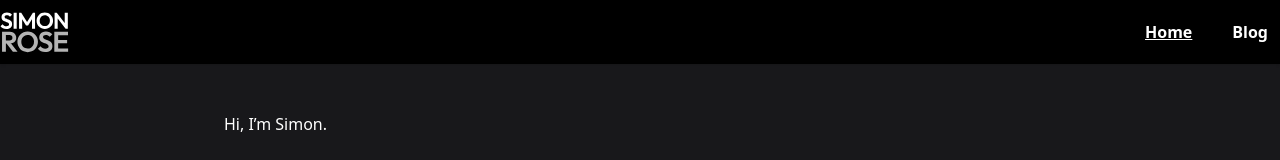
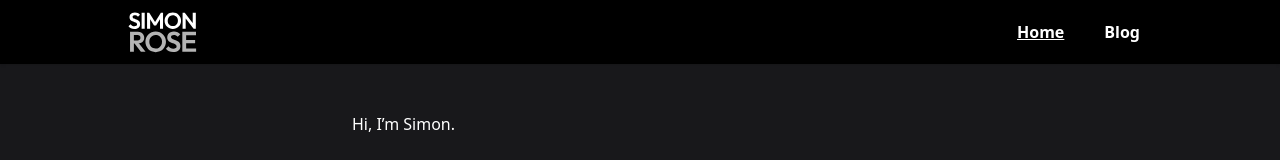
Before and after one commit to simonrose121/simon-rose.co.uk, a Next.js app: page / in a window 1280 px wide. Shown: the top 160 px of the page. Built offline with nearby package versions, Linux system fonts and the light colour scheme.

Commit message:
feat: added custom breakpoints

```diff
--- a/tailwind.config.js
+++ b/tailwind.config.js
@@ -16,6 +16,13 @@ module.exports = {
 					900: '#77124A',
 				},
 			},
+			screens: {
+				sm: '640px',
+				md: '768px',
+				lg: '1024px',
+				xl: '1024px',
+				'2xl': '1024px',
+			},
 		},
 	},
 	plugins: [],
```
